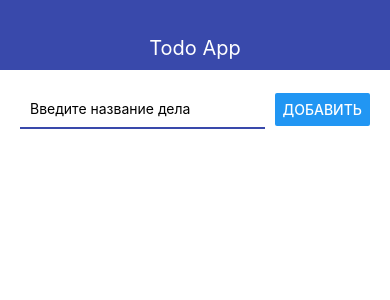
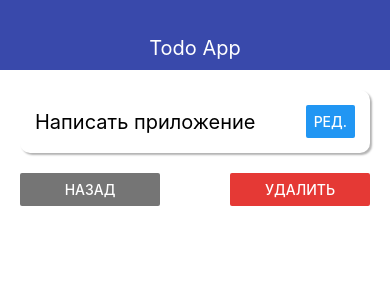
Before and after one commit to chingiz2387/todo-app, a React Native app: screen / in a window 390 px wide. Shown: the top 300 px of the page. Built offline with nearby package versions, Linux system fonts and the light colour scheme.

Commit message:
проект todo-app

```diff
--- a/App.js
+++ b/App.js
@@ -1,10 +1,15 @@
 import React, {useState} from 'react';
-import { StyleSheet, View } from 'react-native';
+import { StyleSheet, View, Alert } from 'react-native';
 import { Narbar } from "./src/Components/Narbar";
 import { MainScreen } from "./src/Screens/MainScreen";
+import { TodoScreen } from './src/Screens/TodoScreen';
 
 export default function App() {
-  const [todos, setTodos] = useState([])
+  const [todoId, setTodoId] = useState("2")
+  const [todos, setTodos] = useState([
+    {id: "1", title: "Выучить React Native"},
+    {id: "2", title: "Написать приложение"}
+  ])
 
   const addTodo = (title) => {
     setTodos( prev => [
@@ -17,18 +22,63 @@
   }
 
   const removeTodo = (id) => {
-    setTodos(prev => prev.filter(todo => todo.id !== id))
+    const todo = todos.find(t => t.id === id)
+    Alert.alert(
+      "Удаления элемента",
+      `Вы уверены, что хотите удалить "${todo.title}"?`,
+      [
+        {
+          text: "Отмена",
+          style: "cancel"
+        },
+        {
+          text: "Удалить",
+          onPress: () => {
+            setTodoId(null)
+            setTodos(prev => prev.filter(todo => todo.id !== id))
+          }
+        }
+      ],
+      { cancelable: false }
+    );
+  }
+
+  const updateTodo = (id, title) => {
+    setTodos(prev => prev.map(todo => {
+      if (todo.id === id) {
+        todo.title = title
+      }
+      return todo
+    }))
+  }
+
+
+  let content = (
+    <MainScreen
+      todos={todos}
+      addTodo={addTodo}
+      removeTodo={removeTodo}
+      openTodo={setTodoId}
+    />
+  )
+
+  if (todoId) {
+    const selectedTodo = todos.find(todo => todo.id === todoId)
+    content = (
+      <TodoScreen
+        goBack={() => setTodoId(null)}
+        todo={selectedTodo}
+        onRemove={removeTodo}
+        onSave={updateTodo}
+      />
+    )
   }
 
   return (
     <View>
        <Narbar title="Todo App"/>
        <View style={styles.container}>
-        <MainScreen
-          todos={todos}
-          addTodo={addTodo}
-          removeTodo={removeTodo}
-        />
+        {content}
        </View>
     </View>
   );
--- a/src/Components/AddTodo.js
+++ b/src/Components/AddTodo.js
@@ -1,12 +1,13 @@
 import React, {useState} from 'react';
 import {View, StyleSheet, Button, TextInput, Alert} from "react-native";
+import { THEME } from '../theme';
 
-export const AddTodo = props => {
+export const AddTodo = ({ onSubmit }) => {
   const [value, setValue] = useState("")
 
   const pressHandler = () => {
     if (value.trim()) {
-      props.onSubmit(value);
+      onSubmit(value);
       setValue("");
     } else {
       Alert.alert("Название дела не может быть пустым");
@@ -40,7 +41,7 @@
     width: "70%",
     padding: 10,
     borderStyle: "solid",
-    borderBottomColor: "#3949ab",
+    borderBottomColor: THEME.MAIN_COLOR,
     borderBottomWidth: 2
   }
 })
--- /dev/null
+++ b/src/Components/EditModal.js
@@ -0,0 +1,60 @@
+import React, {useState} from 'react'
+import { View, StyleSheet, TextInput, Button, Modal, Alert } from 'react-native'
+import { THEME } from '../theme'
+
+export const EditModal = ({ onVisible, onCancel, value, onSave }) => {
+  const [title, setTitle] = useState(value)
+
+  const saveHandler = () => {
+    if (title.trim().length < 3) {
+      Alert.alert("Ошибка!", `Мнимальная длина название 3 символа. Сейчас ${title.trim().length} символов`)
+    } else {
+      onSave(title)
+    }
+  }
+
+  return (
+    <Modal
+      visible={onVisible}
+      animationType="slide"
+      transparent={false}>
+      <View style={styles.wrap}>
+        <TextInput style={styles.input}
+          value={title}
+          onChangeText={setTitle}
+          placeholder="Введите название"
+          autoCapitalize="none"
+          autoCorrect={false}
+          maxLength={64}
+        />
+        <View style={styles.buttons}>
+          <Button title="Отменить"
+            onPress={onCancel}
+            color={THEME.DANGER_COLOR}
+          />
+          <Button title="Сохранить" onPress={saveHandler}/>
+        </View>
+      </View>
+    </Modal>
+  )
+}
+
+const styles = StyleSheet.create({
+  wrap: {
+    justifyContent: "center",
+    alignItems: "center",
+    flex: 1
+  },
+  input: {
+    padding: 10,
+    borderBottomColor: THEME.MAIN_COLOR,
+    borderBottomWidth: 2,
+    width: "80%"
+  },
+  buttons: {
+    width: "100%",
+    marginTop: 10,
+    flexDirection: "row",
+    justifyContent: "space-around"
+  }
+})
--- a/src/Components/Narbar.js
+++ b/src/Components/Narbar.js
@@ -1,5 +1,6 @@
 import React from "react";
 import { View, Text, StyleSheet } from "react-native";
+import { THEME } from "../theme";
 
 export const Narbar = props => {
   return (
@@ -14,7 +15,7 @@
     height: 70,
     alignItems: "center",
     justifyContent: "flex-end",
-    backgroundColor: "#3949ab",
+    backgroundColor: THEME.MAIN_COLOR,
     paddingBottom: 10
   },
   text: {
--- a/src/Components/Todo.js
+++ b/src/Components/Todo.js
@@ -1,11 +1,11 @@
 import React from 'react'
 import { Text, View, StyleSheet, TouchableOpacity } from 'react-native'
 
-export const Todo = ({todo, onRemove}) => {
+export const Todo = ({todo, onRemove, onOpen}) => {
   return (
     <TouchableOpacity
       activeOpacity={0.5}
-      onPress={() => console.log("Pressed", todo.id)}
+      onPress={() => onOpen(todo.id)}
       onLongPress={() => onRemove(todo.id)}
     >
       <View style={styles.todo}>
--- /dev/null
+++ b/src/Components/UI/AppCard.js
@@ -0,0 +1,26 @@
+import React from 'react'
+import { StyleSheet, View } from 'react-native'
+
+export const AppCard = (props) => {
+  return (
+    <View style={{...styles.default, ...props.style}}>
+      {props.children}
+    </View>
+  )
+}
+
+const styles = StyleSheet.create({
+  default: {
+    padding: 20,
+    flexDirection: "row",
+    justifyContent: "space-between",
+    alignItems: "center",
+    shadowColor: "#000",
+    shadowRadius: 2,
+    shadowOpacity: 0.3,
+    shadowOffset: {width: 2, height: 2},
+    elevation: 8,
+    backgroundColor: "#fff",
+    borderRadius: 10,
+  }
+})
--- a/src/Screens/MainScreen.js
+++ b/src/Screens/MainScreen.js
@@ -1,9 +1,9 @@
-import React from './node_modules/react'
+import React from 'react'
 import { StyleSheet, View, FlatList } from 'react-native'
 import {AddTodo} from "../Components/AddTodo"
 import {Todo} from "../Components/Todo"
 
-export const MainScreen = ({addTodo, todos, removeTodo}) => {
+export const MainScreen = ({addTodo, todos, removeTodo, openTodo}) => {
   return (
     <View>
       <AddTodo onSubmit={addTodo} />
@@ -11,7 +11,7 @@
       <FlatList
         keyExtractor={item => item.id}
         data={todos}
-        renderItem={({item}) => <Todo todo={item} onRemove={removeTodo}/>}
+        renderItem={({item}) => <Todo todo={item} onRemove={removeTodo} onOpen={openTodo}/>}
       />
     </View>
   )
--- a/src/Screens/TodoScreen.js
+++ b/src/Screens/TodoScreen.js
@@ -1,12 +1,65 @@
-import React from './node_modules/react'
-import { StyleSheet, View, Text } from 'react-native'
+import React, {useState} from 'react'
+import { StyleSheet, View, Text, Button } from 'react-native'
+import {THEME} from "../theme"
+import { AppCard } from '../Components/UI/AppCard'
+import { EditModal } from '../Components/EditModal'
 
-export const TodoScreen = props => {
+export const TodoScreen = ({goBack, todo, onRemove, onSave}) => {
+  const [modal, setModal] = useState(false)
+
+  const saveHandler = title => {
+    onSave(todo.id, title)
+    setModal(false)
+  }
+
   return (
     <View>
-      <Text>Todo Screen</Text>
+      <EditModal
+        onVisible={modal}
+        onCancel={() => setModal(false)}
+        value={todo.title}
+        onSave={saveHandler}
+      />
+      <AppCard style={styles.card}>
+        <Text style={styles.title}>{todo.title}</Text>
+        <Button
+          title="Ред."
+          onPress={() => setModal(true)}
+        />
+      </AppCard>
+      <View style={styles.buttons}>
+        <View style={styles.button}>
+          <Button
+            title="Назад"
+            onPress={goBack}
+            color={THEME.GREY_COLOR}
+          />
+        </View>
+        <View style={styles.button}>
+          <Button title="Удалить"
+            color={THEME.DANGER_COLOR}
+            onPress={() => onRemove(todo.id)}
+          />
+        </View>
+      </View>
+
     </View>
   )
 }
 
-const styles = StyleSheet.create({})
+const styles = StyleSheet.create({
+  buttons: {
+    flexDirection: "row",
+    justifyContent: "space-between",
+  },
+  card: {
+    marginBottom: 20,
+    padding: 15
+  },
+  button: {
+    width: "40%",
+  },
+  title: {
+    fontSize: 20
+  }
+})
--- /dev/null
+++ b/src/theme.js
@@ -0,0 +1,5 @@
+export const THEME = {
+  DANGER_COLOR: "#e53935",
+  GREY_COLOR: "#757575",
+  MAIN_COLOR: "#3949ab",
+}
```
Also changed, not shown: 1 other file (tests, documents, lock files or other folders).
